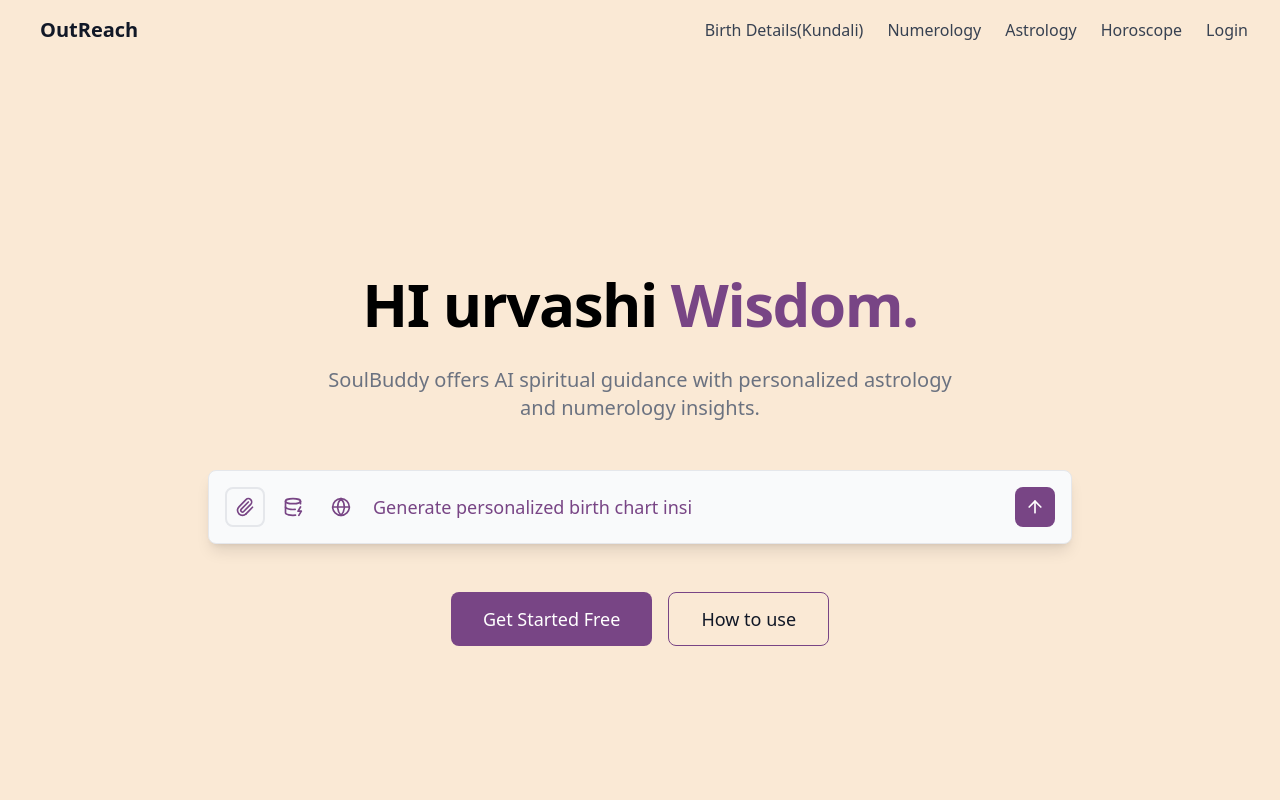
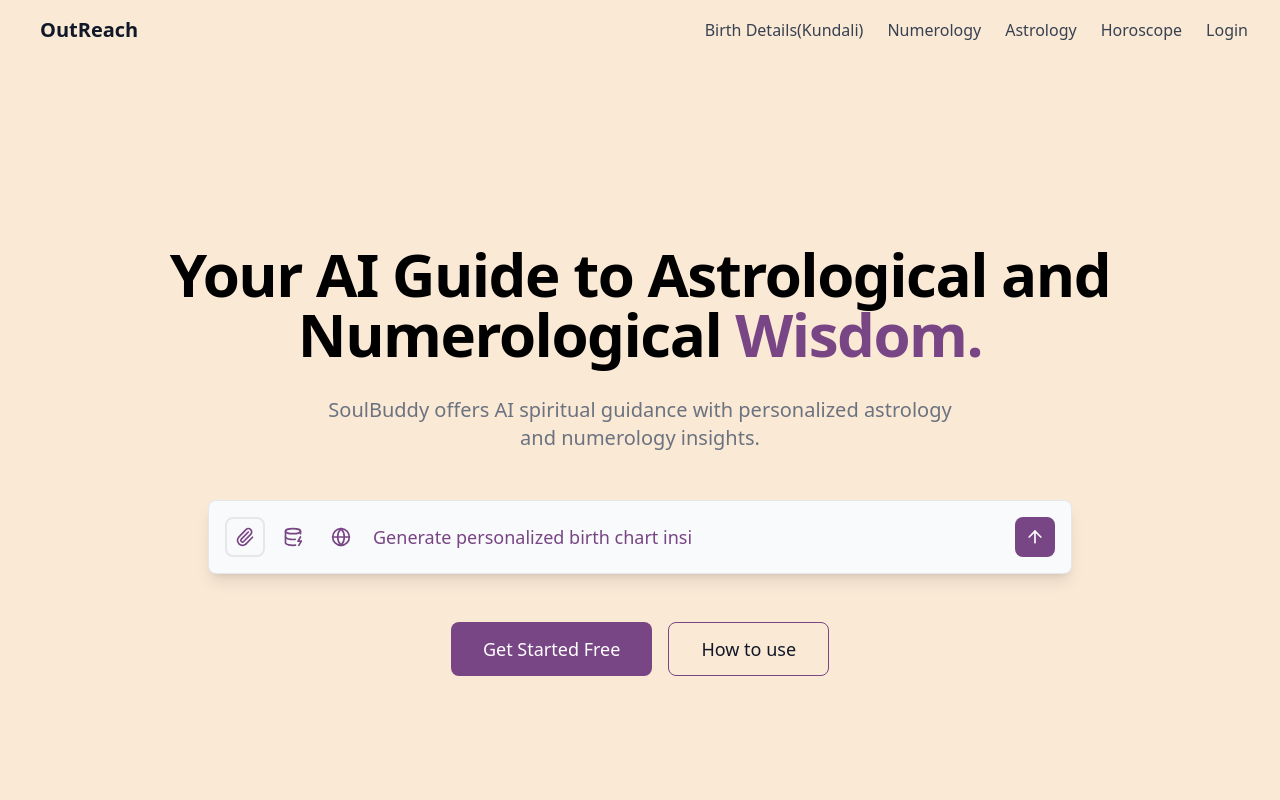
Before and after one commit to urvashi-agrawal-dev/Astro-Neuro-Prediction-site, a React (Create React App) app: page / in a window 1280 px wide. Shown: the top 800 px of the page. Built offline with nearby package versions, Linux system fonts and the light colour scheme.

Commit message:
changes heading text

```diff
--- a/src/components/HomePage.js
+++ b/src/components/HomePage.js
@@ -204,7 +204,7 @@ const HomePage = () => {
   <div className="flex-1 flex flex-col justify-center items-center px-4 sm:px-6 lg:px-8">
     <div className="max-w-7xl mx-auto w-full text-center">
     <h1 className="text-4xl sm:text-5xl md:text-6xl font-bold tracking-tight text-black mb-4 sm:mb-8 px-4">
-  HI urvashi
+  Your AI Guide to Astrological and Numerological
   <span
     className="block sm:inline"
     style={{
```
